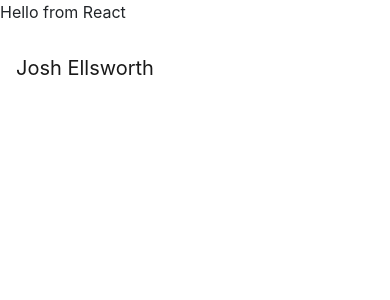
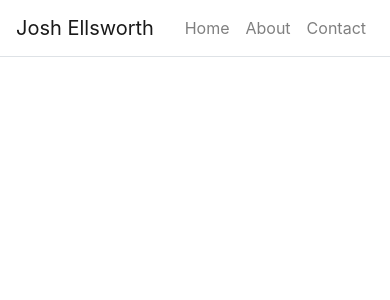
Before and after one commit to joshuaellsworth1/personal-website, a React (Create React App) app: page / in a window 390 px wide. Shown: the top 300 px of the page. Built offline with nearby package versions, Linux system fonts and the light colour scheme.

Commit message:
added collapseable nav bar for mobile use

```diff
--- a/src/App.js
+++ b/src/App.js
@@ -2,6 +2,7 @@
 import { BrowserRouter as Router, Route, Link } from 'react-router-dom';
 import Container from 'react-bootstrap/Container';
 import Navbar from 'react-bootstrap/Navbar';
+import Nav from 'react-bootstrap/Nav';
 import './App.css';
 
 class App extends React.Component {
@@ -11,9 +12,9 @@
     this.state = {
       title: "Josh Ellsworth",
       headerLinks: [
-        {title: "Home", path: '/'},
-        {title: "About", path: '/about'},
-        {title: "Contact", path: '/contact'}
+        { title: "Home", path: '/' },
+        { title: "About", path: '/about' },
+        { title: "Contact", path: '/contact' }
       ],
       home: {
         title: 'Simple. Clean. Fun.',
@@ -33,13 +34,23 @@
     return (
       <Router>
         <Container className="p-0" fluid={true}>
-        <p>Hello from React</p>
-      </Container>
 
-      <Navbar>
+          <Navbar className="border-bottom">
             <Navbar.Brand>Josh Ellsworth</Navbar.Brand>
+
+            <Navbar.Toggle aria-controls='navbar-toggle'/>
+            <Navbar.Collapse id="navbar-toggle">
+              <Nav className="ml-auto"></Nav>
+              <Nav>
+                <Link className="nav-link" to="/">Home</Link>
+                <Link className="nav-link" to="/about">About</Link>
+                <Link className="nav-link" to="/contact">Contact</Link>
+              </Nav>
+
+            </Navbar.Collapse>
           </Navbar>
 
+        </Container>
       </Router>
     );
   }
```
Lines whose indentation alone changed are shown as unchanged.
